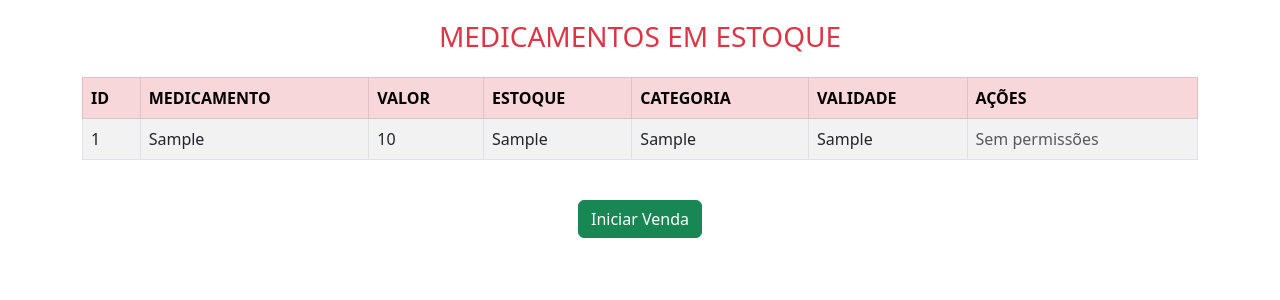
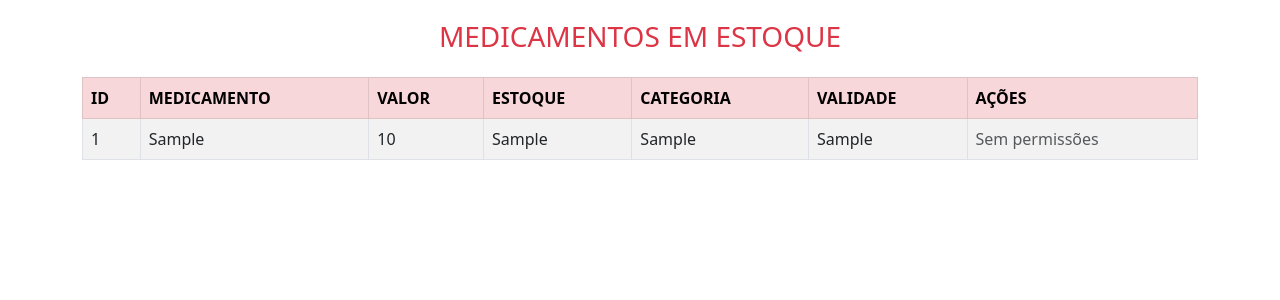
Before and after one commit to vittor-anddrade96/Farmacia, a PHP site: page /home_admin.php in a window 1280 px wide. Shown: the part 158-458 px from the top of the page. Run offline with PHP 8.4, Linux system fonts and the light colour scheme; tables that the repository leaves empty or names only in its code hold one stand-in row (values such as "Sample post").

Commit message:
Update home_admin.php

```diff
--- a/home_admin.php
+++ b/home_admin.php
@@ -75,9 +75,6 @@ $isAdmin = isset($_SESSION['user_cargo']) && $_SESSION['user_cargo'] === 'Admini
             </table>
         </div>
 
-        <div class="text-center mt-4">
-            <a href="vender.php" class="btn btn-success">Iniciar Venda</a>
-        </div>
     </main>
 
     <!-- Bootstrap JS -->
```
